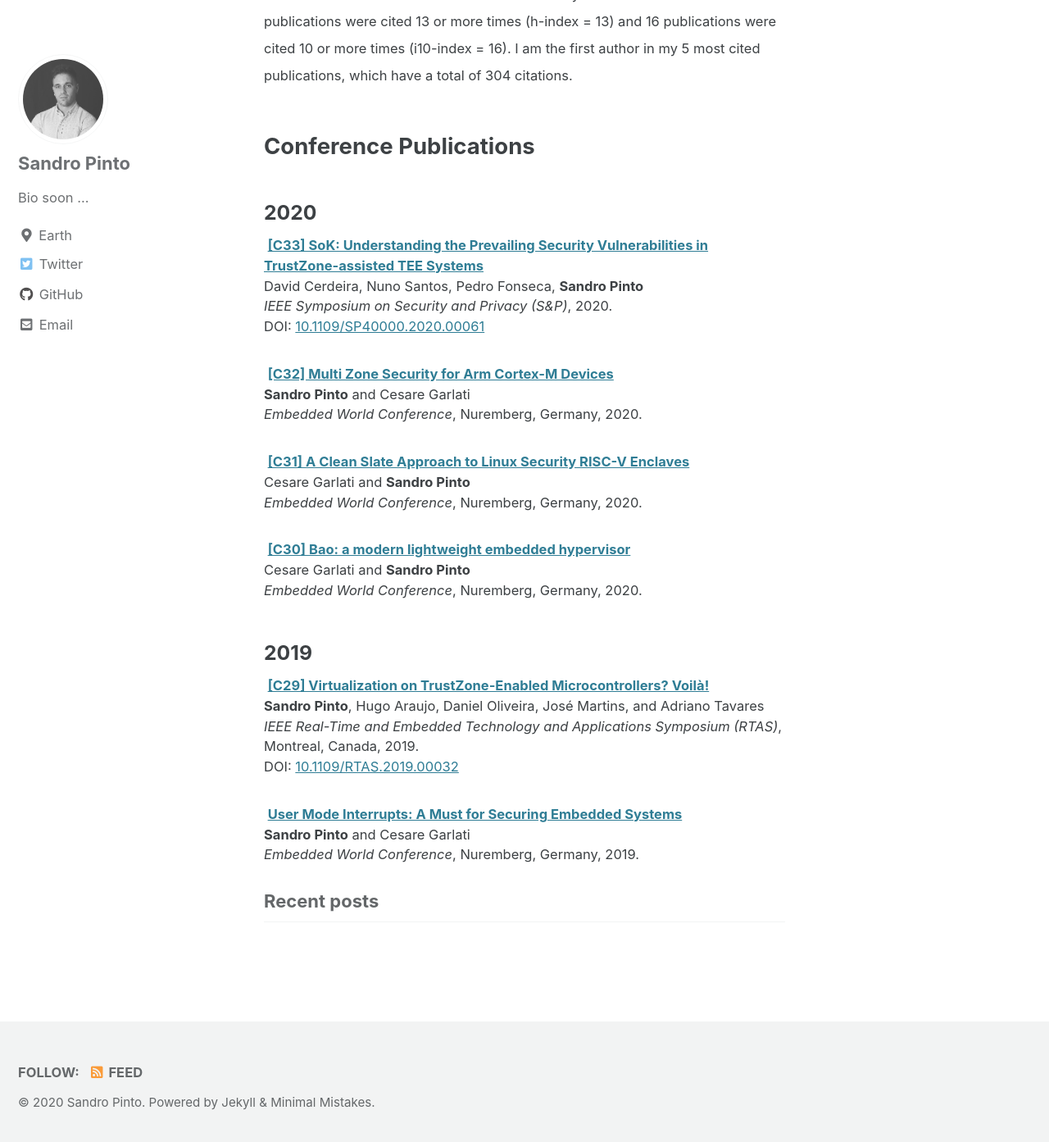
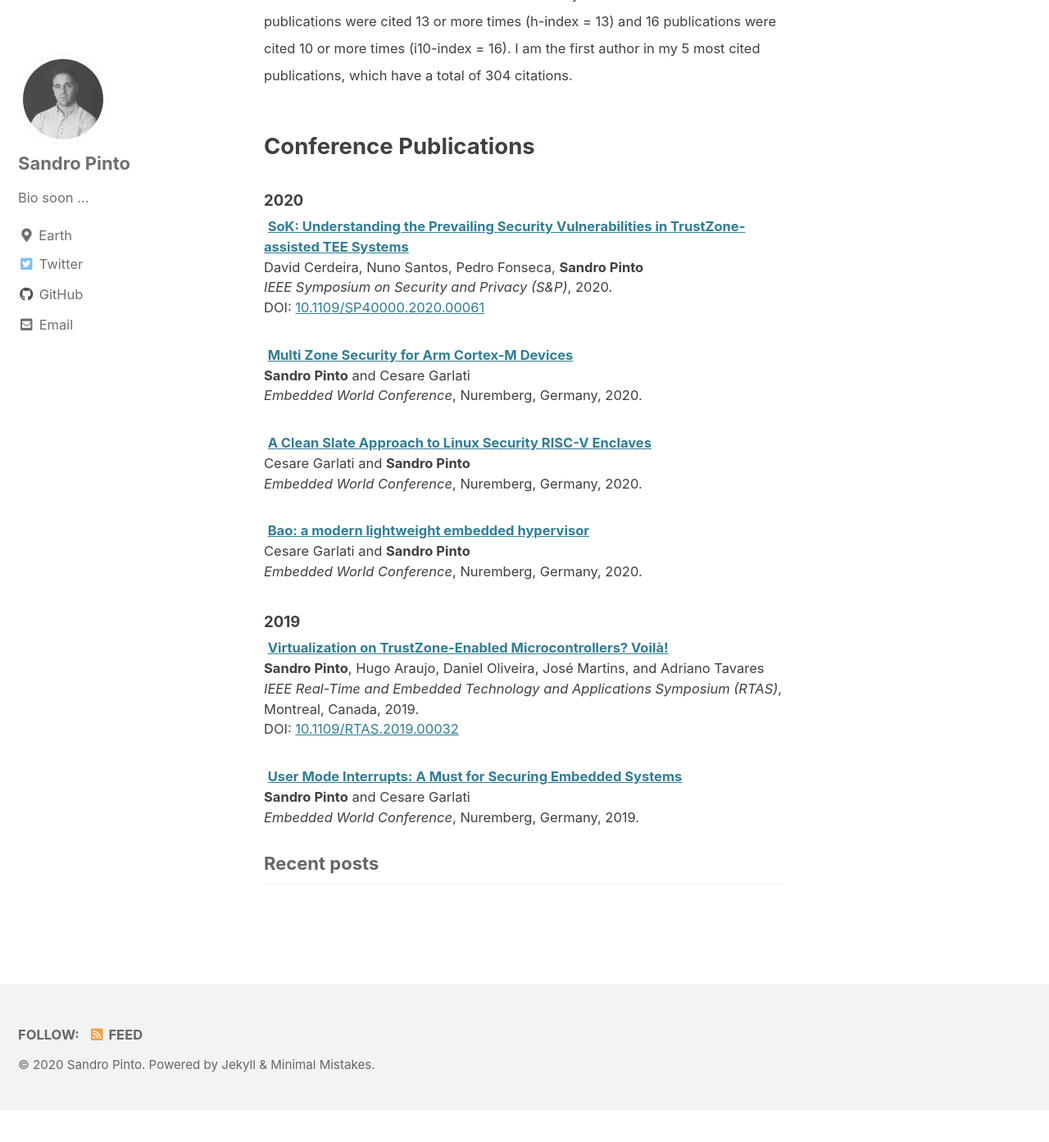
Before and after one commit to sandro2pinto/sandro2pinto.github.io, a Jekyll site: the page built from index.html, in a window 1280 px wide and 1400 px high, scrolled down 656 px. Shown: the top 1393 px of the window at 82% size. Built offline with Jekyll 4.4.1, drawn with Linux system fonts in a browser that asks for light colours; cached includes are drawn as plain includes; the list of posts is cut into pages by our own code; after the commit the page ends 2010 px from its top, so only the background shows below that.

Commit message:
Update Conference publications

```diff
--- a/index.html
+++ b/index.html
@@ -30,10 +30,10 @@ author_profile: true
 
 <h2 id="conf-pub">Conference Publications</h2>
 
-<h3 id="2020">2020</h3>
+<small><h3 id="2020">2020</h3></small>
 
 <tr><small><td></td><td><div> <i class="fab fa-file-pdf-o"></i>
-    <b> <a class="pub-title" href="files/sp2020-tees.pdf">[C33] SoK: Understanding the Prevailing
+    <b> <a class="pub-title" href="files/sp2020-tees.pdf">SoK: Understanding the Prevailing
         Security Vulnerabilities in TrustZone-assisted TEE Systems</a> </b>
     <br /> David Cerdeira, Nuno Santos, Pedro Fonseca, <b>Sandro Pinto</b>
     <br /> <em>IEEE Symposium on Security and Privacy (S&P)</em>, 2020.
@@ -42,7 +42,7 @@ author_profile: true
 
 <br/>
 <tr><small><td></td><td><div> <i class="fab fa-file-pdf-o"></i>
-    <b> <a class="pub-title" href="files/ew2020-mz-arm.pdf">[C32] Multi Zone Security for Arm
+    <b> <a class="pub-title" href="files/ew2020-mz-arm.pdf">Multi Zone Security for Arm
         Cortex-M Devices</a> </b>
     <br /> <b>Sandro Pinto</b> and Cesare Garlati
     <br /> <em>Embedded World Conference</em>, Nuremberg, Germany, 2020.
@@ -50,7 +50,7 @@ author_profile: true
 
 <br/>
 <tr><small><td></td><td><div> <i class="fab fa-file-pdf-o"></i>
-    <b> <a class="pub-title" href="files/ew2020-linuxencl-riscv.pdf">[C31] A Clean Slate Approach to
+    <b> <a class="pub-title" href="files/ew2020-linuxencl-riscv.pdf">A Clean Slate Approach to
         Linux Security RISC-V Enclaves</a> </b>
     <br /> Cesare Garlati and <b>Sandro Pinto</b>
     <br /> <em>Embedded World Conference</em>, Nuremberg, Germany, 2020.
@@ -58,16 +58,16 @@ author_profile: true
 
 <br/>
 <tr><small><td></td><td><div> <i class="fab fa-file-pdf-o"></i>
-    <b> <a class="pub-title" href="files/ew2020-bao.pdf">[C30] Bao: a modern lightweight
+    <b> <a class="pub-title" href="files/ew2020-bao.pdf">Bao: a modern lightweight
         embedded hypervisor</a> </b>
     <br /> Cesare Garlati and <b>Sandro Pinto</b>
     <br /> <em>Embedded World Conference</em>, Nuremberg, Germany, 2020.
 </div></td></small></tr>
 
-<h3 id="2019">2019</h3>
+<small><h3 id="2019">2019</h3></small>
 
 <tr><small><td></td><td><div> <i class="fab fa-file-pdf-o"></i>
-    <b> <a class="pub-title" href="files/rtas19-tzm-virt.pdf">[C29] Virtualization on TrustZone-Enabled
+    <b> <a class="pub-title" href="files/rtas19-tzm-virt.pdf">Virtualization on TrustZone-Enabled
         Microcontrollers? Voilà!</a> </b>
     <br /> <b>Sandro Pinto</b>, Hugo Araujo, Daniel Oliveira, José Martins, and Adriano Tavares
     <br /> <em>IEEE Real-Time and Embedded Technology and Applications Symposium (RTAS)</em>, Montreal, Canada, 2019.
```
